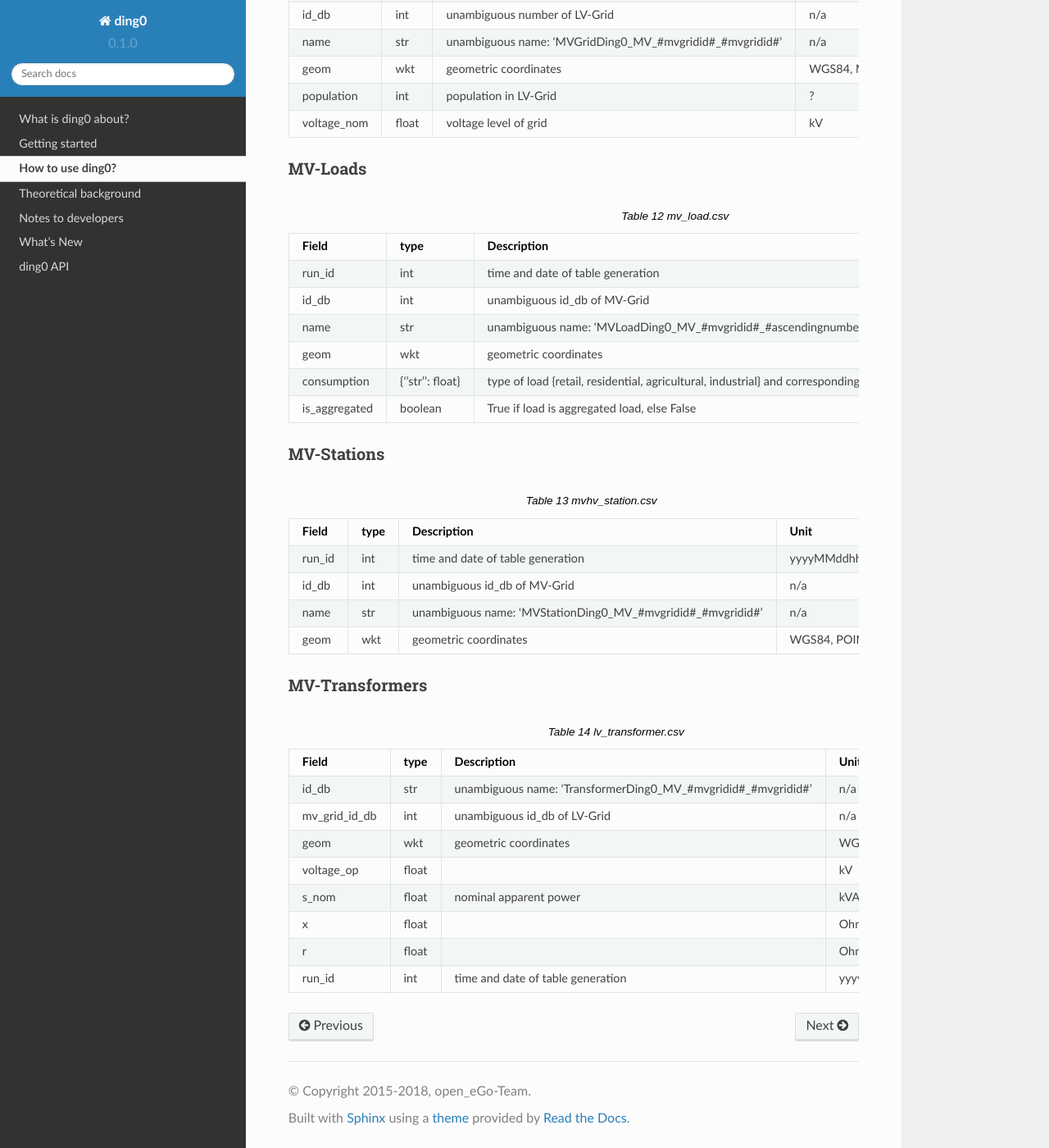
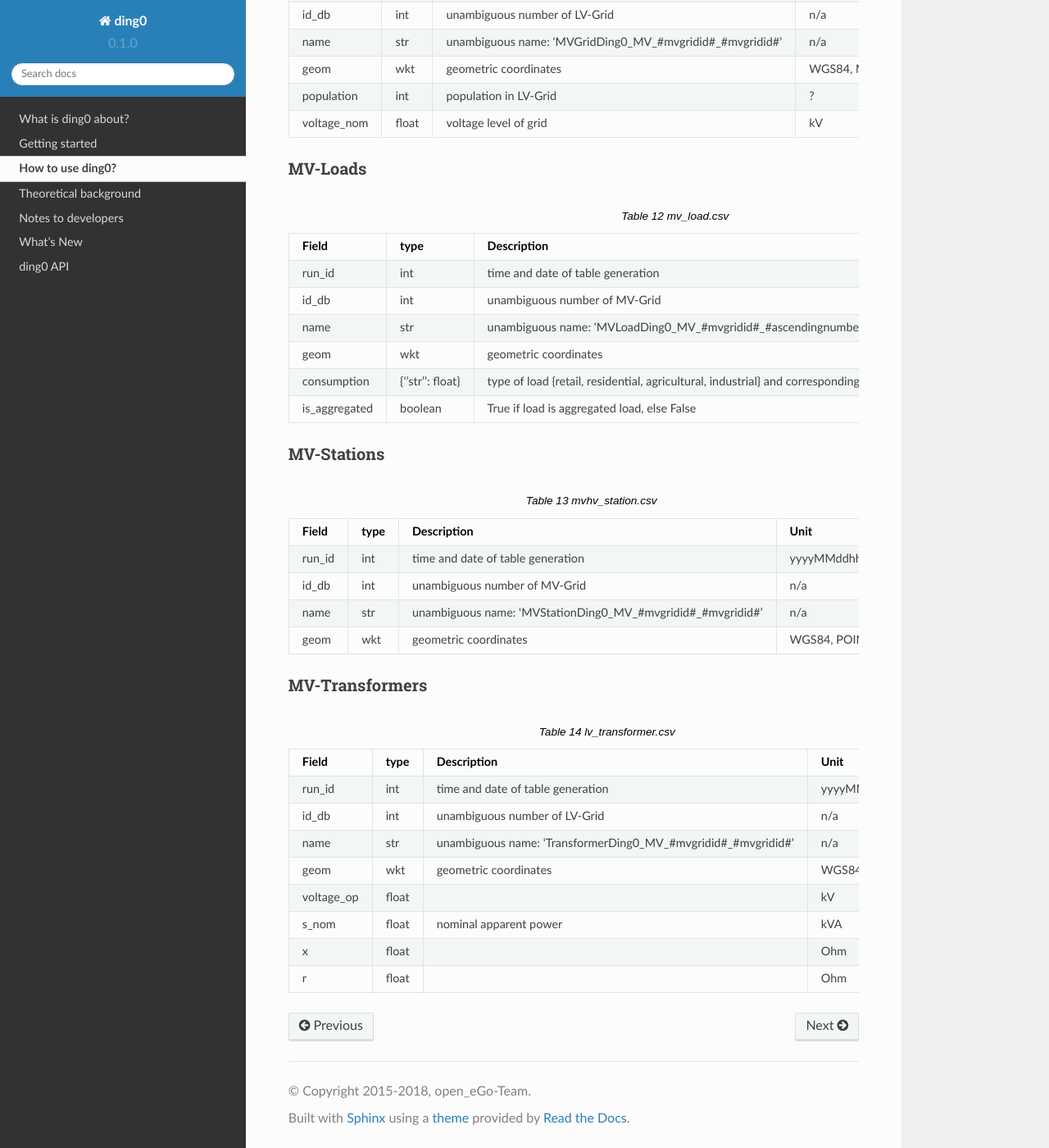
Before and after one commit to openego/ding0, a Sphinx documentation site: the page built from doc/usage_details.rst, in a window 1280 px wide and 1400 px high, scrolled down 6503 px. Shown: the whole window at 82% size. Built offline with Sphinx 7.4.7 and the Read the Docs theme 2.0.0, drawn with Linux system fonts in a browser that asks for light colours; formulas are drawn with MathJax 3.

Commit message:
#269 Updated description, fixed all

```diff
--- a/doc/usage_details.rst
+++ b/doc/usage_details.rst
@@ -312,7 +312,7 @@ MV-Loads
    :widths: 15, 10, 10, 30
 
     "run_id", "int", "time and date of table generation", "yyyyMMddhhmmss"
-    "id_db", "int","unambiguous id_db of MV-Grid", "n/a"
+    "id_db", "int","unambiguous number of MV-Grid", "n/a"
     "name", "str", "unambiguous name: 'MVLoadDing0_MV_#mvgridid#_#ascendingnumber#'", "n/a"
     "geom", "wkt","geometric coordinates", "WGS84, POLYGON"
     "consumption","{''str'': float}","type of load {retail, residential, agricultural, industrial} and corresponding consumption","n/a"
@@ -326,7 +326,7 @@ MV-Stations
    :widths: 15, 10, 10, 30
 
     "run_id", "int", "time and date of table generation", "yyyyMMddhhmmss"
-    "id_db", "int","unambiguous id_db of MV-Grid", "n/a"
+    "id_db", "int","unambiguous number of MV-Grid", "n/a"
     "name", "str", "unambiguous name: 'MVStationDing0_MV_#mvgridid#_#mvgridid#'", "n/a"
     "geom", "wkt","geometric coordinates", "WGS84, POINT"
 
@@ -337,11 +337,11 @@ MV-Transformers
    :header: "Field","type", "Description", "Unit"
    :widths: 15, 10, 10, 30
 
-   "id_db", "str", "unambiguous name: 'TransformerDing0_MV_#mvgridid#_#mvgridid#'", "n/a"
-   "mv_grid_id_db", "int","unambiguous id_db of LV-Grid", "n/a"
-   "geom", "wkt","geometric coordinates", "WGS84 POINT"
-   "voltage_op","float","","kV"
-   "s_nom","float","nominal apparent power","kVA"
-   "x","float","","Ohm"
-   "r","float","","Ohm"
-   "run_id", "int", "time and date of table generation", "yyyyMMddhhmmss"
+    "run_id", "int", "time and date of table generation", "yyyyMMddhhmmss"
+    "id_db", "int","unambiguous number of LV-Grid", "n/a"
+    "name", "str", "unambiguous name: 'TransformerDing0_MV_#mvgridid#_#mvgridid#'", "n/a"
+    "geom", "wkt","geometric coordinates", "WGS84, POINT"
+    "voltage_op","float","","kV"
+    "s_nom","float","nominal apparent power","kVA"
+    "x","float","","Ohm"
+    "r","float","","Ohm"
```
